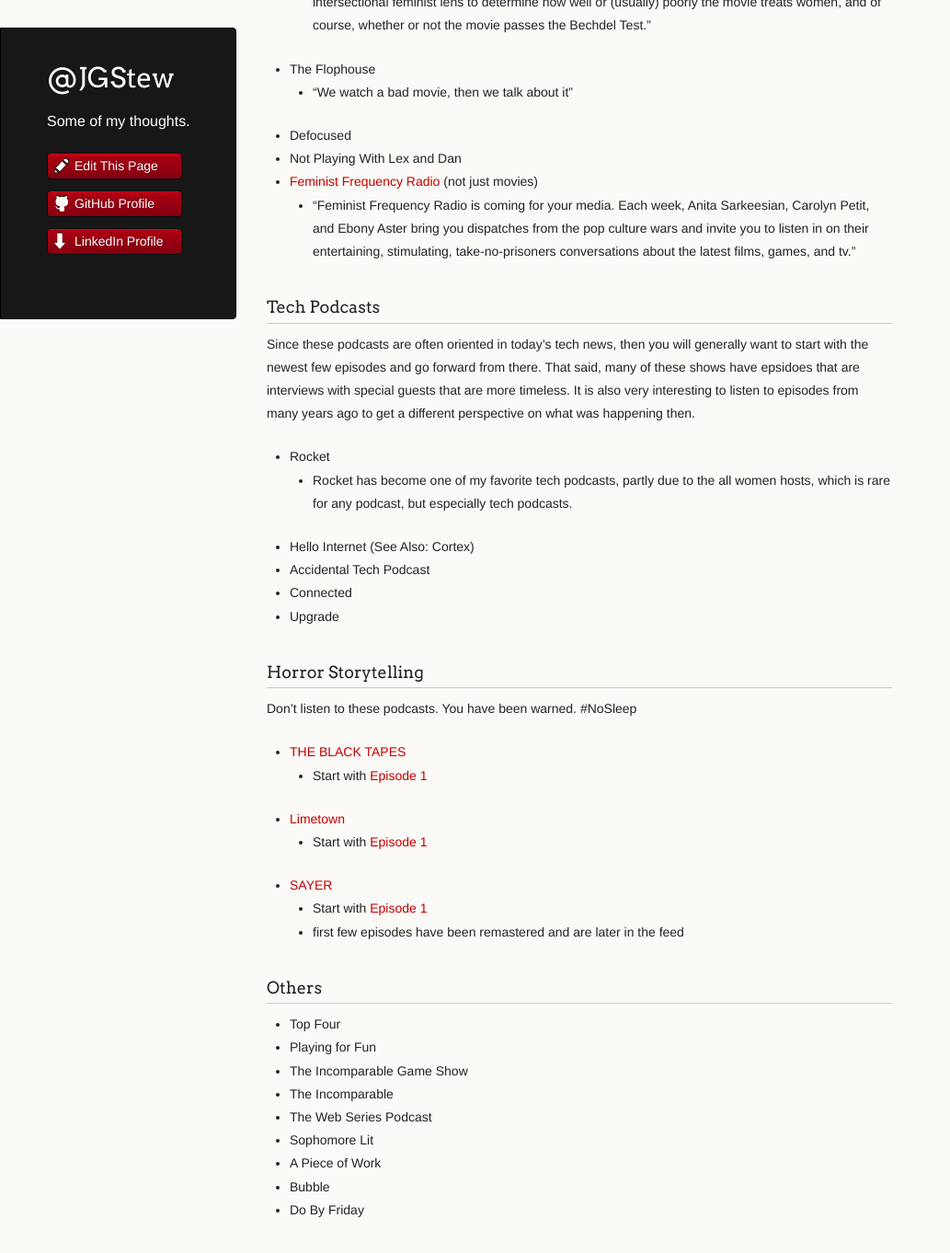
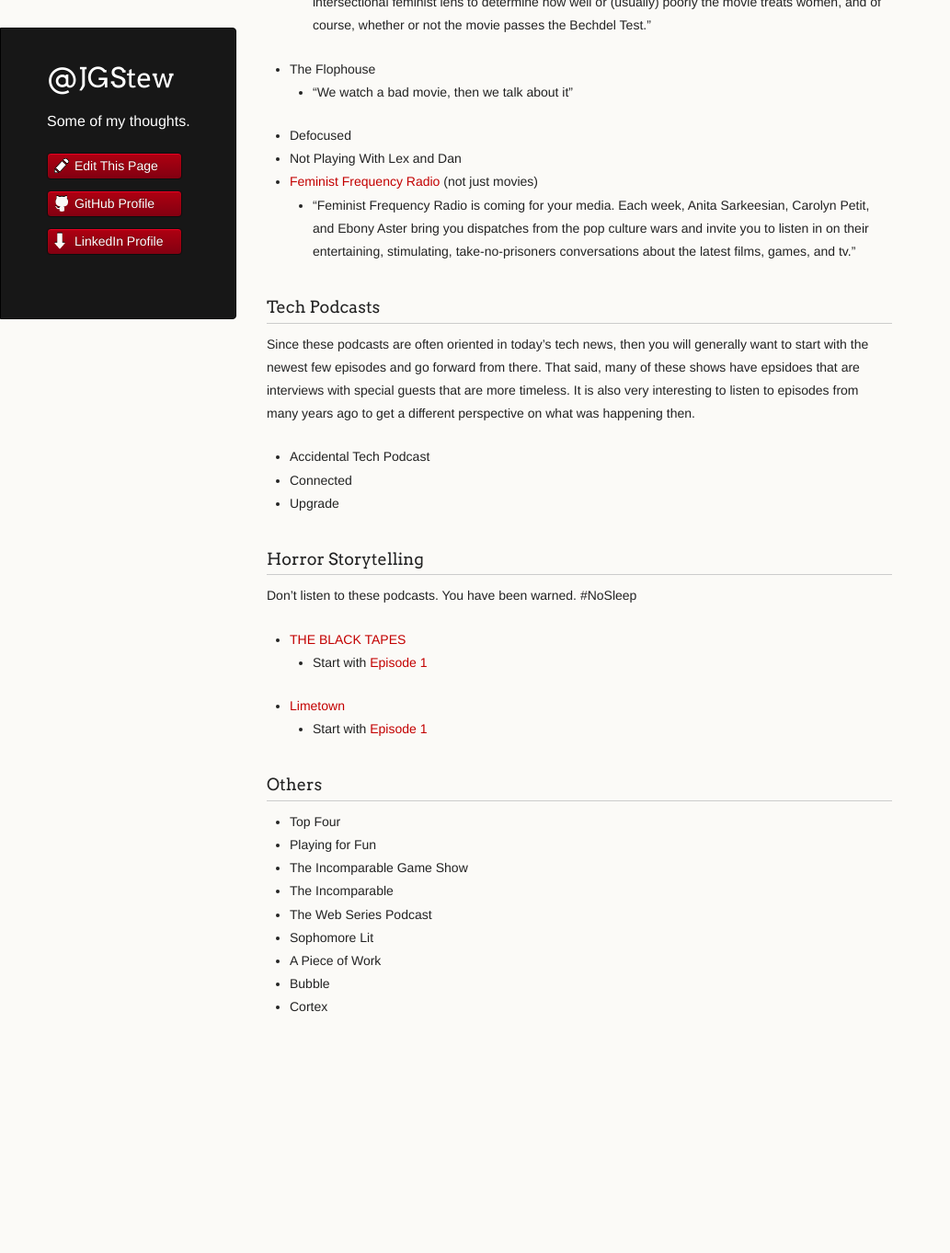
Before and after one commit to jgstew/jgstew.github.io, a Jekyll site: the page built from _posts/2018-01-01-My-Favorite-Podcasts.md, in a window 1280 px wide and 1400 px high, scrolled down 2014 px. Shown: the top 1362 px of the window at 92% size, without its empty margins (0-1033 px from the left). Built offline with Jekyll 4.4.1, drawn with Linux system fonts in a browser that asks for light colours; nearby versions of some CDN libraries; after the commit the page ends 3194 px from its top, so only the background shows below that.

Commit message:
Update 2018-01-01-My-Favorite-Podcasts.md

```diff
--- a/_posts/2018-01-01-My-Favorite-Podcasts.md
+++ b/_posts/2018-01-01-My-Favorite-Podcasts.md
@@ -73,9 +73,6 @@ For these podcasts, just pick any episode about a movie you want to hear discuss
 
 Since these podcasts are often oriented in today's tech news, then you will generally want to start with the newest few episodes and go forward from there. That said, many of these shows have epsidoes that are interviews with special guests that are more timeless. It is also very interesting to listen to episodes from many years ago to get a different perspective on what was happening then.
 
-- Rocket
-  - Rocket has become one of my favorite tech podcasts, partly due to the all women hosts, which is rare for any podcast, but especially tech podcasts.
-- Hello Internet (See Also: Cortex)
 - Accidental Tech Podcast
 - Connected
 - Upgrade
@@ -88,9 +85,6 @@ Don't listen to these podcasts. You have been warned. #NoSleep
   - Start with [Episode 1](https://overcast.fm/+Ep6z1YteY)
 - [Limetown](https://www.twoupproductions.com/limetown)
   - Start with [Episode 1](https://overcast.fm/+JnYEFkiIs)
-- [SAYER](https://overcast.fm/itunes831100527/sayer)
-  - Start with [Episode 1](https://overcast.fm/+Bj7IAsvto)
-  - first few episodes have been remastered and are later in the feed
 
 ### Others
 
@@ -102,4 +96,4 @@ Don't listen to these podcasts. You have been warned. #NoSleep
 - Sophomore Lit
 - A Piece of Work
 - Bubble
-- Do By Friday
+- Cortex
```
